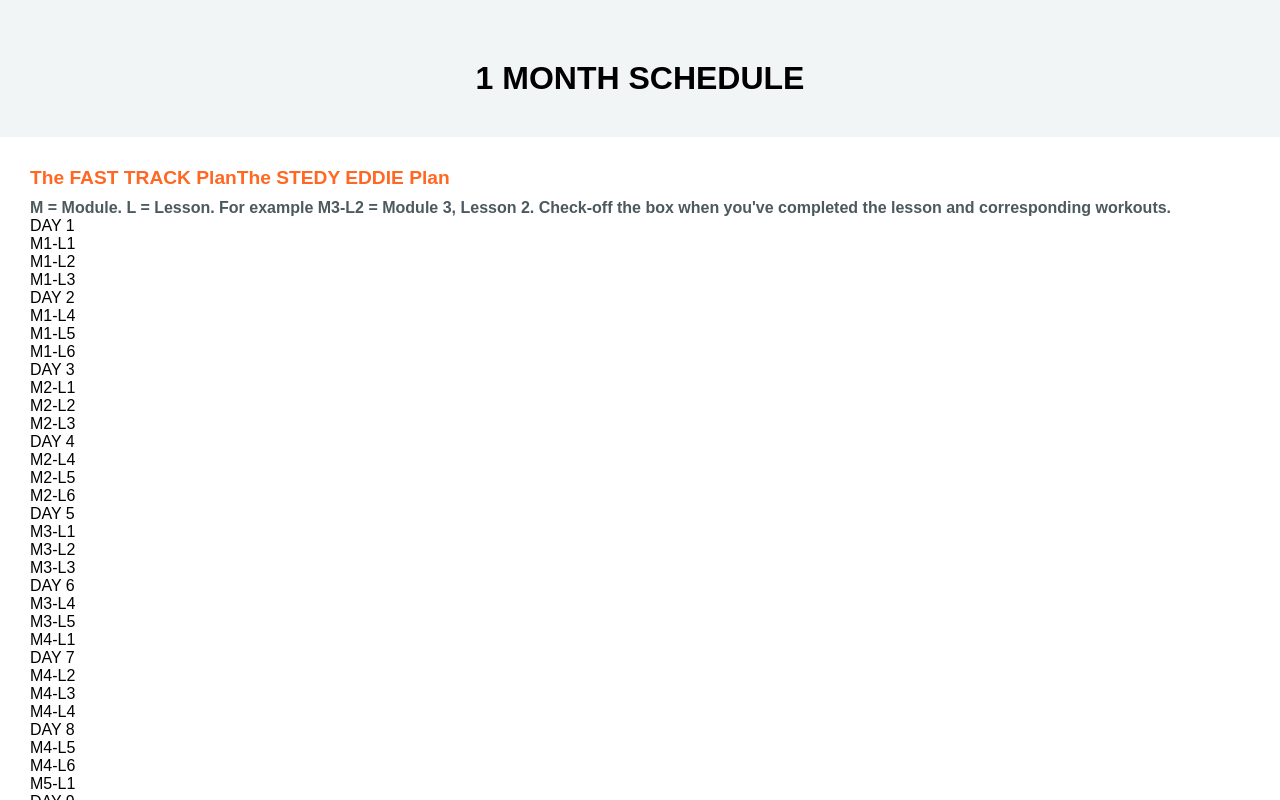
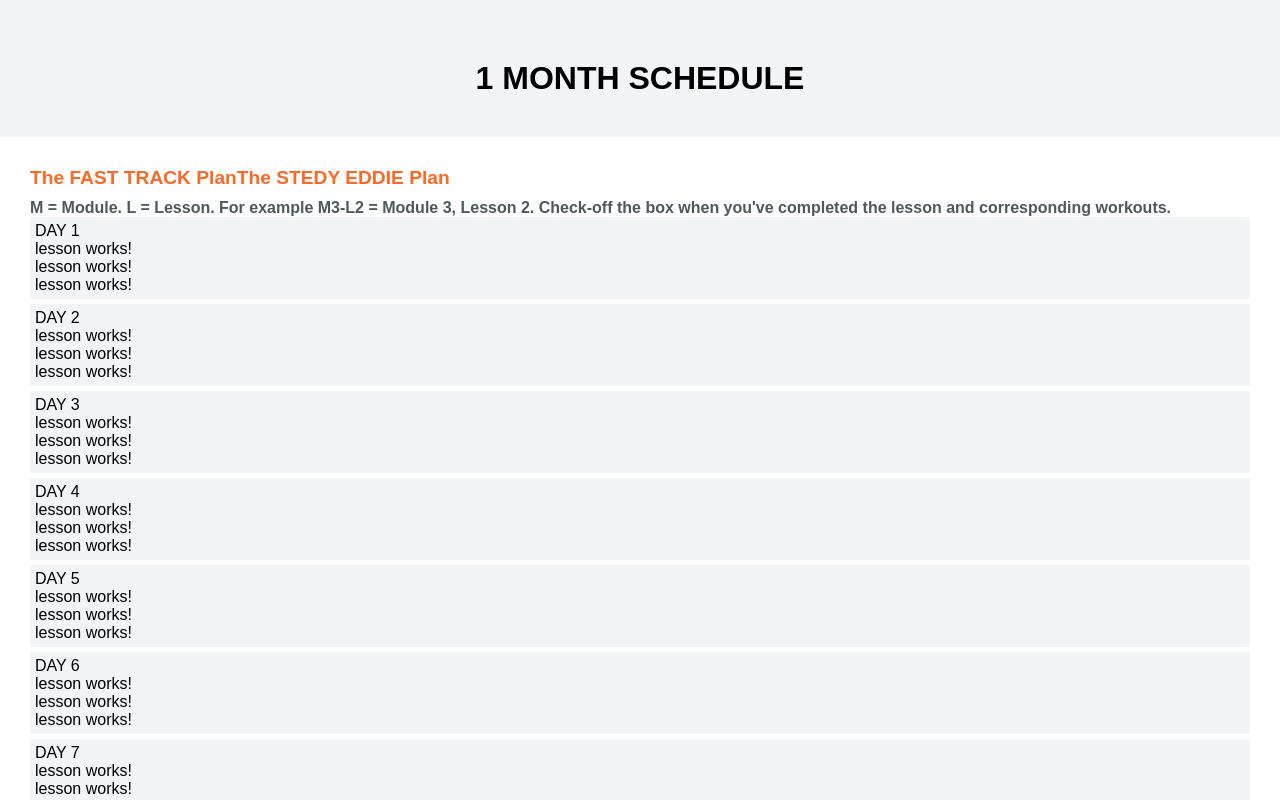
Before and after one commit to NicolasConstant/bassbuzz-progression, an Angular app: page / in a window 1280 px wide. Both pictures are taken after a click on the link "select 1 month". Shown: the top 800 px of the page. Built offline with nearby package versions, Linux system fonts and the light colour scheme.

Commit message:
schedule section design

```diff
--- a/src/app/app.module.ts
+++ b/src/app/app.module.ts
@@ -4,11 +4,13 @@ import { NgModule } from '@angular/core';
 import { AppRoutingModule } from './app-routing.module';
 import { AppComponent } from './app.component';
 import { ScheduleComponent } from './components/schedule/schedule.component';
+import { LessonComponent } from './components/lesson/lesson.component';
 
 @NgModule({
   declarations: [
     AppComponent,
-    ScheduleComponent
+    ScheduleComponent,
+    LessonComponent
   ],
   imports: [
     BrowserModule,
--- /dev/null
+++ b/src/app/components/lesson/lesson.component.html
@@ -0,0 +1,3 @@
+<p>
+  lesson works!
+</p>
--- /dev/null
+++ b/src/app/components/lesson/lesson.component.ts
@@ -0,0 +1,16 @@
+import { Component, OnInit, Input } from '@angular/core';
+
+@Component({
+    selector: 'app-lesson',
+    templateUrl: './lesson.component.html',
+    styleUrls: ['./lesson.component.scss']
+})
+export class LessonComponent implements OnInit {
+    @Input() id: string;
+
+    constructor() { }
+
+    ngOnInit() {
+    }
+
+}
--- a/src/app/components/schedule/schedule.component.html
+++ b/src/app/components/schedule/schedule.component.html
@@ -1,30 +1,30 @@
 <div class="schedule">
     <div *ngIf="scheduleType === 1">
         <div *ngFor="let d of days">
-            <div>
+            <div class="schedule__element schedule__day">
                 <div>DAY {{ d.name }}</div>
                 <div *ngFor="let l of d.lessons">
-                    {{ l.id }}
+                    <app-lesson [id]="l.id"></app-lesson>
                 </div>
             </div>
         </div>
     </div>
     <div *ngIf="scheduleType === 2">
         <div *ngFor="let d of weeks">
-            <div>
+            <div class="schedule__element schedule__month">
                 <div>WEEK {{ d.name }}</div>
                 <div *ngFor="let l of d.lessons">
-                    {{ l.id }}
+                    <app-lesson [id]="l.id"></app-lesson>
                 </div>
             </div>
         </div>
     </div>
     <div *ngIf="scheduleType === 3">
         <div *ngFor="let d of weeks">
-            <div>
+            <div class="schedule__element schedule__month-6">
                 <div>WEEK {{ d.name }}</div>
                 <div *ngFor="let l of d.lessons">
-                    {{ l.id }}
+                    <app-lesson [id]="l.id"></app-lesson>
                 </div>
             </div>
         </div>
--- a/src/app/components/schedule/schedule.component.scss
+++ b/src/app/components/schedule/schedule.component.scss
@@ -0,0 +1,27 @@
+$light-gray: #f2f5f5;
+
+.schedule {
+    overflow: auto;
+
+    &__element {
+        background-color: $light-gray;
+        margin-bottom: 5px;
+        padding: 5px;
+    }
+
+    &__day {
+    }
+
+    &__month {
+        width: calc(50% - 5px);
+        float: left;
+
+        &:nth-child(odd){
+            margin-right: 5px;
+        }
+    }
+
+    &__month-6 {
+        width: calc(50%);
+    }
+}
--- a/src/styles.scss
+++ b/src/styles.scss
@@ -9,5 +9,6 @@
 }
 
 body {
+    box-sizing: border-box;
     background-color: #f2f5f5;
 }
```
Also changed, not shown: src/app/components/lesson/lesson.component.scss (added), 1 other file (tests, documents, lock files or other folders).
